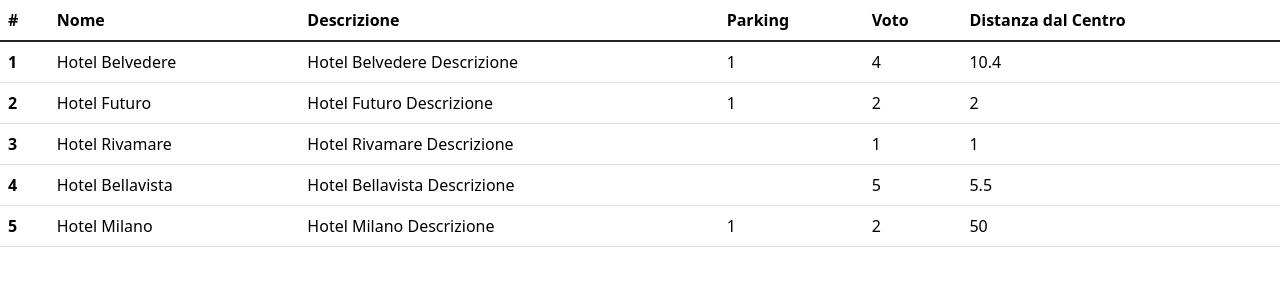
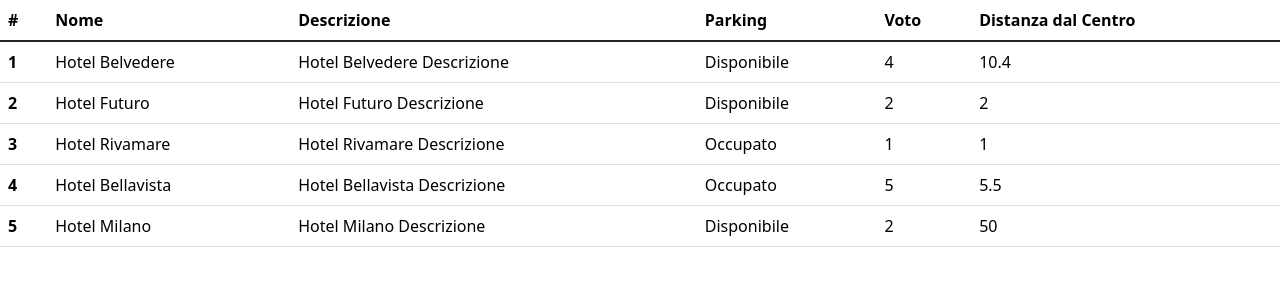
Before and after one commit to Denis-Turbatu/php-hotel, a PHP site: page / in a window 1280 px wide. Shown: the top 300 px of the page. Run offline with PHP 8.4, Linux system fonts and the light colour scheme.

Commit message:
feat: use third operator to print right information for parking in table

```diff
--- a/index.php
+++ b/index.php
@@ -70,7 +70,7 @@ $hotels = [
                     <th scope="row"><?php echo $key+1; ?></th>
                     <td><?php echo $hotel['name']; ?></td>
                     <td><?php echo $hotel['description'] ?></td>
-                    <td><?php echo $hotel['parking'] ?></td>
+                    <td><?php echo ($hotel['parking']) ? "Disponibile" : "Occupato" ?></td>
                     <td><?php echo $hotel['vote'] ?></td>
                     <td><?php echo $hotel['distance_to_center'] ?></td>
                 </tr>
```
